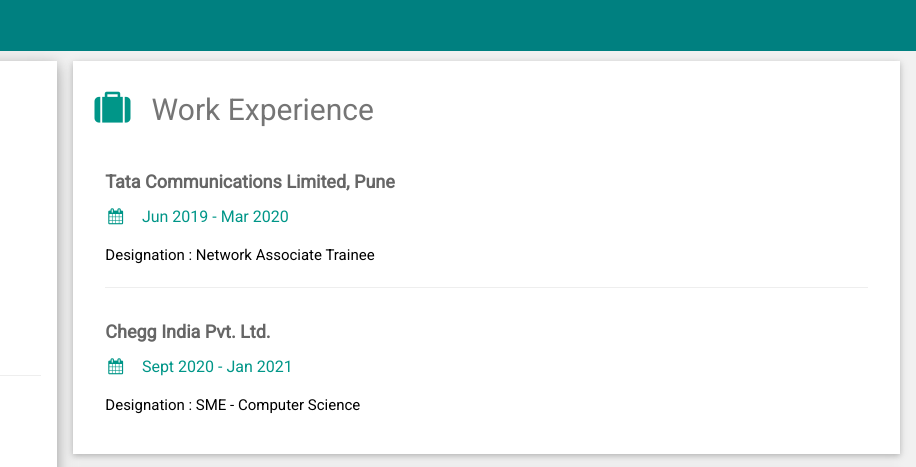
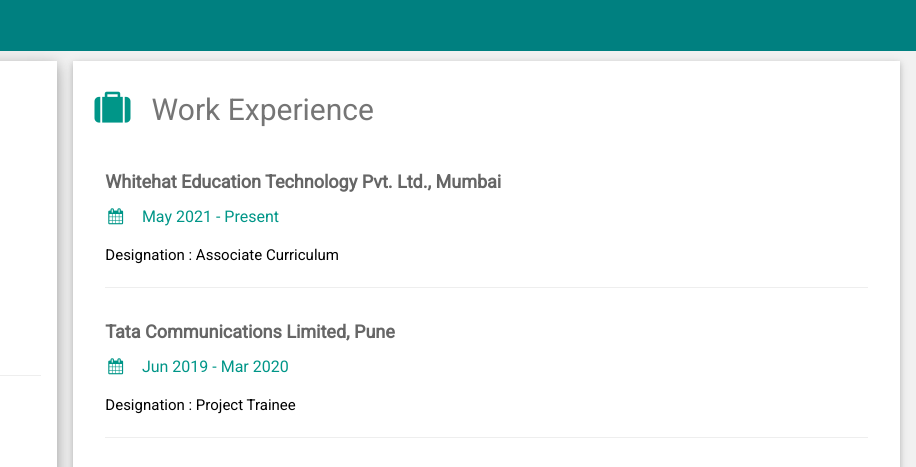
Before and after one commit to divz2496/Portfolio.github.io, a plain HTML site: page resume.html in a window 1280 px wide. Shown: the top 467 px of the page, 364-1280 px from the left. Drawn offline with nearby package versions, Linux system fonts and the light colour scheme.

Commit message:
Update resume.html

```diff
--- a/resume.html
+++ b/resume.html
@@ -180,11 +180,16 @@
           <hr>
         </div> -->
 
-
+         <div class="w3-container">
+          <h5 class="w3-opacity"><b>Whitehat Education Technology Pvt. Ltd., Mumbai</b></h5>
+          <h6 class="w3-text-teal"><i class="fa fa-calendar fa-fw w3-margin-right"></i>May 2021 - Present</h6>
+          <p>Designation : Associate Curriculum</p>
+          <hr>
+        </div>
         <div class="w3-container">
           <h5 class="w3-opacity"><b>Tata Communications Limited, Pune</b></h5>
           <h6 class="w3-text-teal"><i class="fa fa-calendar fa-fw w3-margin-right"></i>Jun 2019 - Mar 2020</h6>
-          <p>Designation : Network Associate Trainee</p>
+          <p>Designation : Project Trainee</p>
           <hr>
         </div>
         <div class="w3-container">
```
